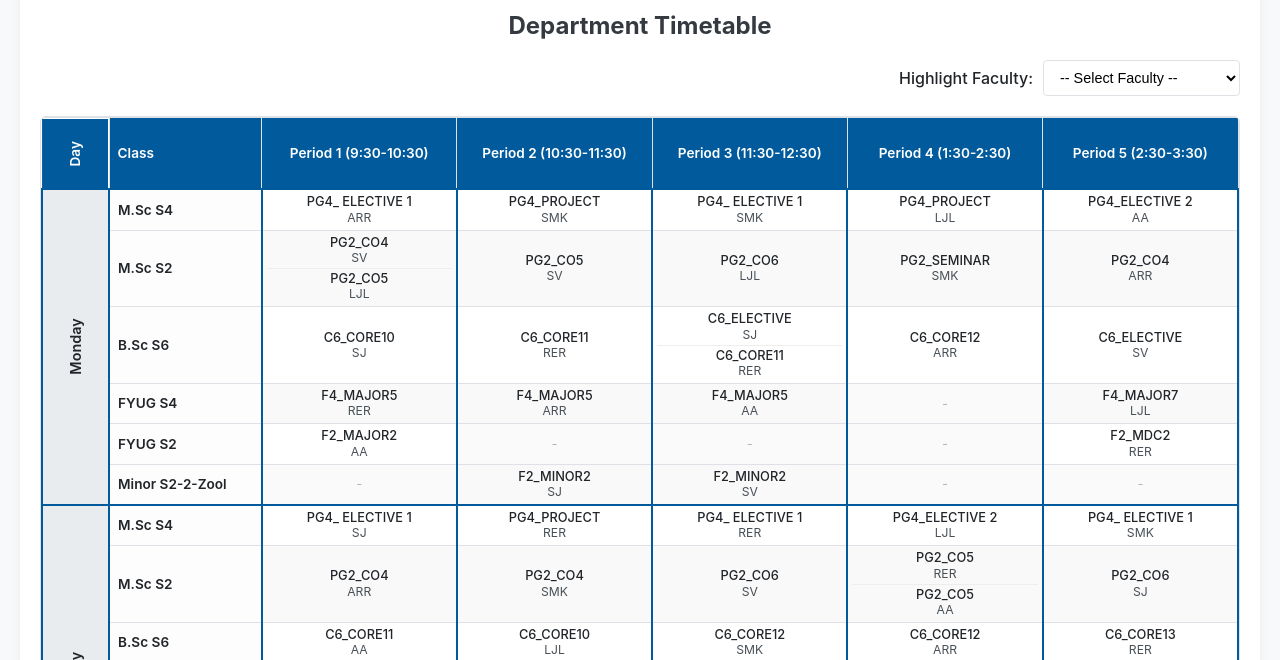
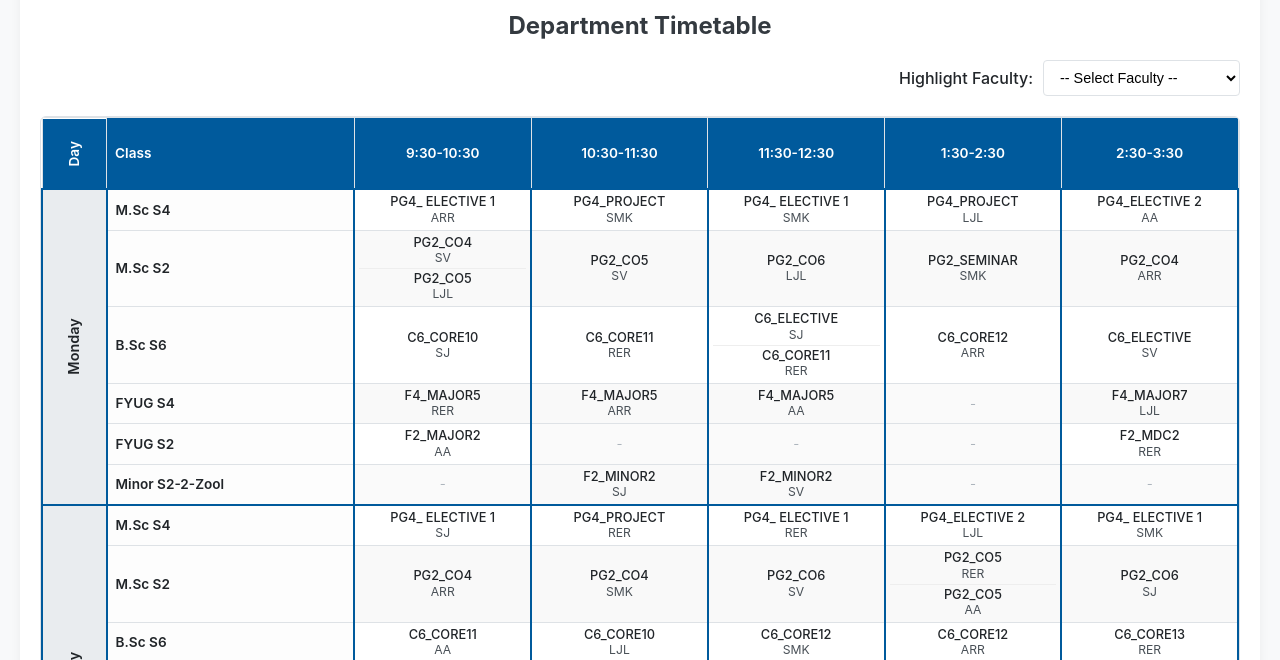
Before and after one commit to sureshmagnolia/botany_tt, a plain HTML site: page index.html in a window 1280 px wide. Shown: the part 123-783 px from the top of the page. Drawn offline with Linux system fonts and the light colour scheme.

Commit message:
Update title and adjust timetable column widths
Signed-off-by: sureshmagnolia <118750471+sureshmagnolia@users.noreply.github.com>

```diff
--- a/index.html
+++ b/index.html
@@ -3,7 +3,7 @@
 <head>
     <meta charset="UTF-8">
     <meta name="viewport" content="width=device-width, initial-scale=1.0">
-    <title>Department Timetable V2</title>
+    <title>Department Timetable V3</title>
     <style>
         :root {
             --border-color: #dee2e6;
@@ -153,14 +153,16 @@
             z-index: 3;
         }
 
+        thead th:first-child {
+            width: 4%;
+        }
+        thead th:nth-child(2) {
+             width: 21%; /* 100 - 4 - (15*5) = 21 */
+        }
         thead th:first-child,
         thead th:nth-child(2) {
             text-align: left;
             padding-left: 8px; /* Reduced padding */
-            width: 4%; /* Day - Made narrower */
-        }
-        thead th:nth-child(2) {
-             width: 12%; /* Class */
         }
 
         /* CSS for vertical Day text */
@@ -180,7 +182,7 @@
         }
 
         thead th:not(:first-child):not(:nth-child(2)) {
-            width: 16%; /* Period columns */
+            width: 15%; /* 15 * 5 = 75 */
         }
 
 
@@ -480,11 +482,11 @@
                     <tr>
                         <th>Day</th>
                         <th>Class</th>
-                        <th>Period 1 (9:30-10:30)</th>
-                        <th>Period 2 (10:30-11:30)</th>
-                        <th>Period 3 (11:30-12:30)</th>
-                        <th>Period 4 (1:30-2:30)</th>
-                        <th>Period 5 (2:30-3:30)</th>
+                        <th>9:30-10:30</th>
+                        <th>10:30-11:30</th>
+                        <th>11:30-12:30</th>
+                        <th>1:30-2:30</th>
+                        <th>2:30-3:30</th>
                     </tr>
                 </thead>
                 <tbody>
```
